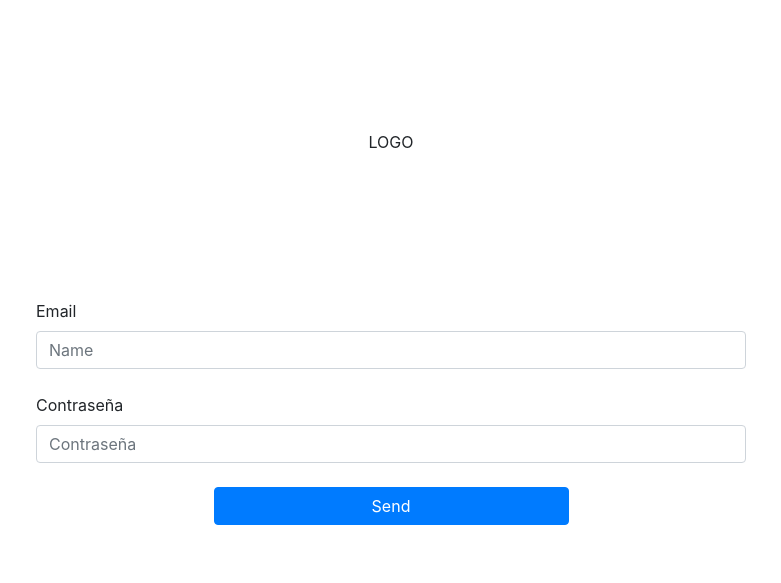
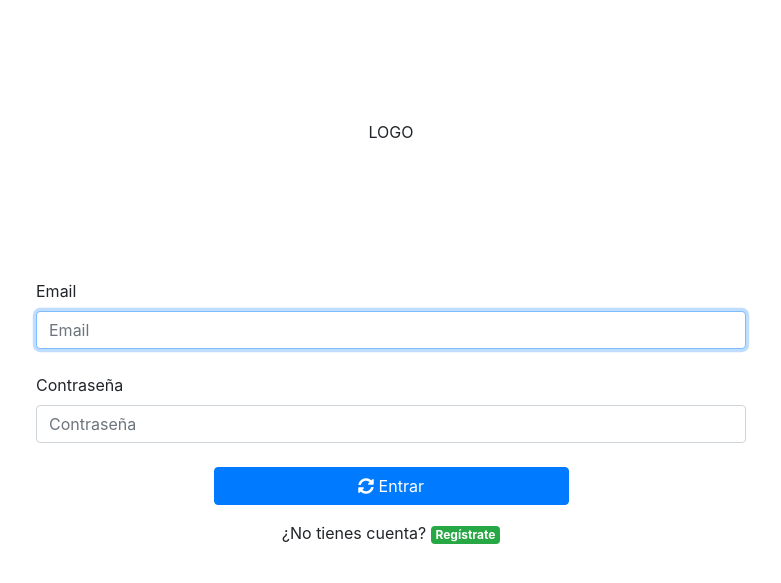
Before and after one commit to sergiosre/urbaPadel, a Symfony app: template templates/security/login.html.twig in a window 1280 px wide. Shown: the top 583 px of the page, without its empty margins (249-1030 px from the left). Run offline with Twig, Linux system fonts and the light colour scheme; the template is opened without the code that fills it, so the values that code supplies are empty; some libraries are stand-ins or nearby versions.

Commit message:
Añadido mensaje de error cuando login sea incorrecto

```diff
--- a/templates/security/login.html.twig
+++ b/templates/security/login.html.twig
@@ -14,37 +14,48 @@
 											            </label>
 											        </div>
 											    #}
-
-	{# <button class="btn btn-lg btn-primary" type="submit">
-															        Sign in
-															    </button>
-															</form> #}
-
-	<!-- This snippet uses Font Awesome 5 Free as a dependency. You can download it at fontawesome.io! -->
 <div class="container w-100 h-100">
 	<div class="row w-100 h-100 mx-auto">
 		<div class="col-sm-8 col-md-8 col-lg-8 col-xl-8 mx-auto my-auto text-center">
 			<p>LOGO</p>
 		</div>
 		<div class="col-sm-8 col-md-8 col-lg-8 col-xl-8 mx-auto">
-				<!-- To configure the contact form email address, go to mail/contact_me.php and update the email address in the PHP file on line 19. -->
-				<!-- The form should work on most web servers, but if the form is not working you may need to configure your web server differently. -->
-					<form method="POST" name="sentMessage" id="contactForm" novalidate="novalidate" action="https://formspree.io/sergioromero.sre@gmail.com"> <div class="control-group">
+			<form method="POST" name="sentMessage" id="loginForm">
+				<div class="control-group">
 					<div class="form-group floating-label-form-group controls mb-0 pb-2">
 						<label>Email</label>
-							<input class="form-control" id="name" name="name" type="text" placeholder="Name" required="required" data-validation-required-message="Please enter your name.">
+						<input class="form-control" id="email" value="{{ last_username }}" name="inputEmail"
+							type="email" placeholder="Email" required="required" autofocus>
 						<p class="help-block text-danger"></p>
 					</div>
 				</div>
 				<div class="control-group">
 					<div class="form-group floating-label-form-group controls mb-0 pb-2">
 						<label>Contraseña</label>
-							<input class="form-control" id="password" name="password" type="password" placeholder="Contraseña" required="required">
+						<input class="form-control" id="password" name="inputPassword" type="password"
+							placeholder="Contraseña" required="required">
 						<p class="help-block text-danger"></p>
+						<input type="hidden" name="_csrf_token" value="{{ csrf_token('authenticate') }}">
 					</div>
 				</div>
+				{% if error %}
 				<div class="form-group d-flex justify-content-center">
-						<button type="submit" class="btn btn-primary btn-xl w-50" id="sendMessageButton">Send</button>
+					<p class="text-danger">Usuario o Contraseña incorrectos</p>
+				</div>
+				{% endif %}
+				<div class="form-group d-flex justify-content-center">
+					<button type="submit" class="btn btn-primary btn-xl w-50" id="sendMessageButton">
+						<i class="fas fa-sync-alt"></i>
+						<span>Entrar</span>
+					</button>
+				</div>
+				<div class="control-group d-flex justify-content-center">
+					<div class="form-group floating-label-form-group controls mb-0 pb-2">
+						<label>¿No tienes cuenta?</label>
+						<a href="{{ path('user_new') }}">
+							<span class="badge badge-success">Regístrate</span>
+						</a>
+					</div>
 				</div>
 			</form>
 		</div>
```
Lines whose indentation alone changed are shown as unchanged.
